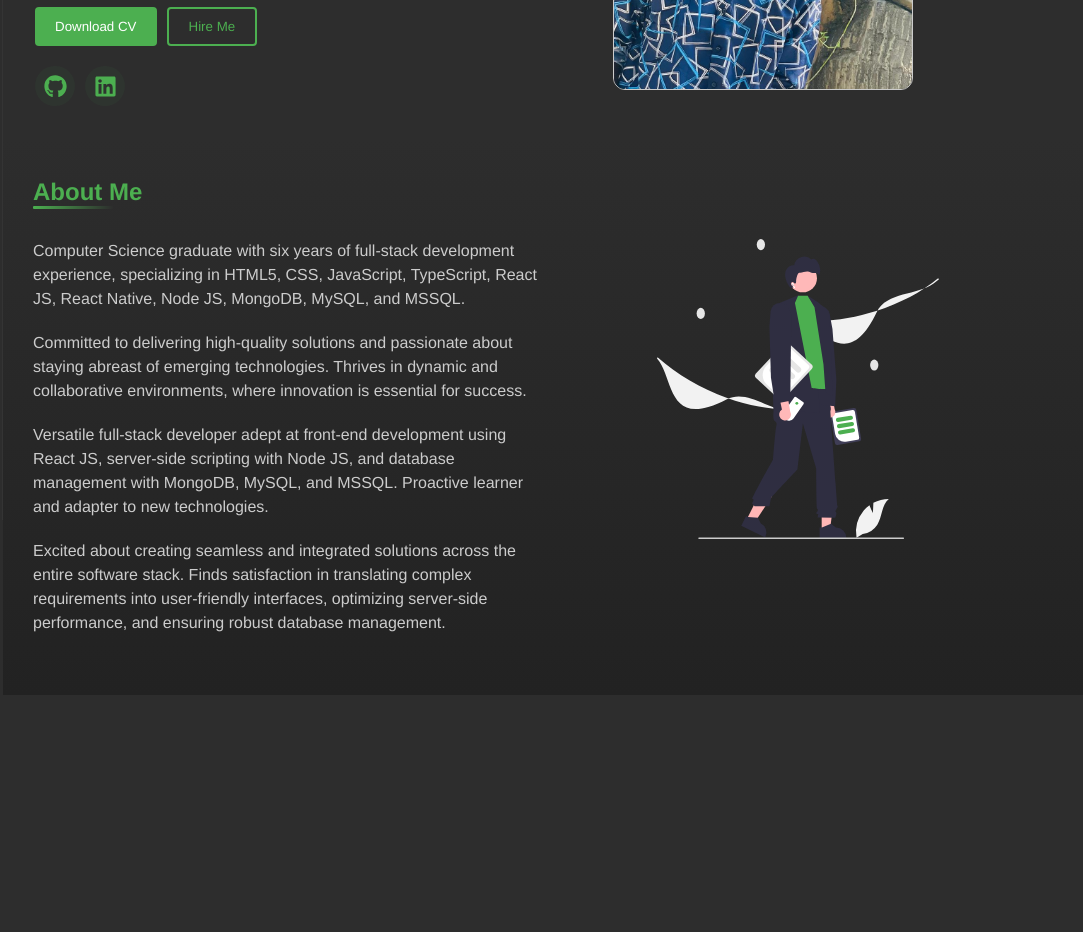
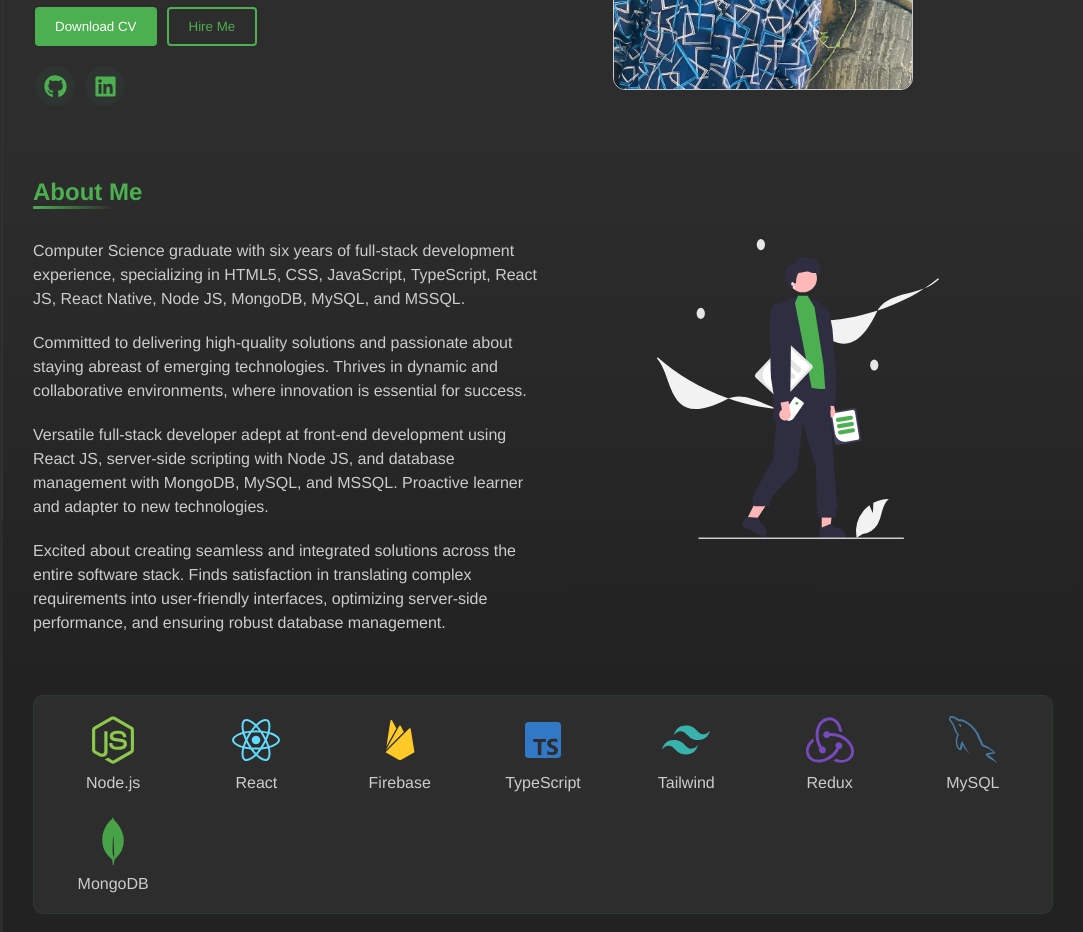
Before and after one commit to abolajii/portfolio-ts, a React (Vite) app: page / in a window 1280 px wide. Shown: the part 280-1212 px from the top of the page, without its empty margins (197-1280 px from the left). Before the commit the page ends 975 px from the top, so only its background shows below. Built offline with nearby package versions, Linux system fonts and the light colour scheme.

Commit message:
first commit

```diff
--- a/src/components/ChildrenContainer.tsx
+++ b/src/components/ChildrenContainer.tsx
@@ -2,6 +2,7 @@ import About from "../pages/About";
 import Home from "../pages/Home";
 // ChildrenContainer.tsx
 import React from "react";
+import SkillSet from "../pages/Skillset";
 import styled from "styled-components";
 
 const Container = styled.div``;
@@ -11,6 +12,7 @@ const ChildrenContainer: React.FC = () => {
     <Container>
       <Home />
       <About />
+      <SkillSet />
     </Container>
   );
 };
--- a/src/pages/About.tsx
+++ b/src/pages/About.tsx
@@ -6,7 +6,7 @@ import useMediaQuery from "../hooks/useMediaQuery";
 
 const Container = styled.div`
   background: linear-gradient(to bottom, #2d2d2d, #222222) !important;
-  padding: 40px 30px;
+  padding: 40px 30px 20px;
 
   color: rgb(204, 204, 204);
 `;
--- /dev/null
+++ b/src/pages/Skillset.tsx
@@ -0,0 +1,91 @@
+import { BiLogoFirebase, BiLogoTypescript } from "react-icons/bi";
+import { FaNodeJs, FaReact } from "react-icons/fa";
+import { SiMongodb, SiRedux, SiTailwindcss } from "react-icons/si";
+
+import { GrMysql } from "react-icons/gr";
+// SkillSet.tsx
+import React from "react";
+import styled from "styled-components";
+
+const Inner = styled.div`
+  background-color: #222222;
+  color: rgb(204, 204, 204);
+  padding: 20px 30px;
+  padding-bottom: 80px;
+`;
+
+const SkillSet = () => {
+  return (
+    <Inner>
+      <IconBox />
+    </Inner>
+  );
+};
+
+export default SkillSet;
+
+const Container = styled.div`
+  display: grid;
+  grid-template-columns: repeat(auto-fill, minmax(110px, 1fr));
+  gap: 25px;
+  padding: 20px;
+  border: 1px solid rgba(0, 255, 0, 0.07);
+  border-radius: 10px;
+  margin: 0 auto;
+  background-color: #2d2d2d;
+`;
+
+const IconWrapper = styled.div`
+  display: flex;
+  flex-direction: column;
+  align-items: center;
+  gap: 10px;
+  font-size: 24px;
+
+  .icon {
+    font-size: 48px;
+  }
+
+  span {
+    font-size: 16px;
+  }
+`;
+
+const IconBox: React.FC = () => {
+  return (
+    <Container>
+      <IconWrapper>
+        <FaNodeJs className="icon" color="#8CC84B" />
+        <span>Node.js</span>
+      </IconWrapper>
+      <IconWrapper>
+        <FaReact className="icon" color="#61DAFB" />
+        <span>React</span>
+      </IconWrapper>
+      <IconWrapper>
+        <BiLogoFirebase className="icon" color="#FFCA28" />
+        <span>Firebase</span>
+      </IconWrapper>
+      <IconWrapper>
+        <BiLogoTypescript className="icon" color="#3178C6" />
+        <span>TypeScript</span>
+      </IconWrapper>
+      <IconWrapper>
+        <SiTailwindcss className="icon" color="#38B2AC" />
+        <span>Tailwind</span>
+      </IconWrapper>
+      <IconWrapper>
+        <SiRedux className="icon" color="#764ABC" />
+        <span>Redux</span>
+      </IconWrapper>
+      <IconWrapper>
+        <GrMysql className="icon" color="#4479A1" />
+        <span>MySQL</span>
+      </IconWrapper>
+      <IconWrapper>
+        <SiMongodb className="icon" color="#47A248" />
+        <span>MongoDB</span>
+      </IconWrapper>
+    </Container>
+  );
+};
```
